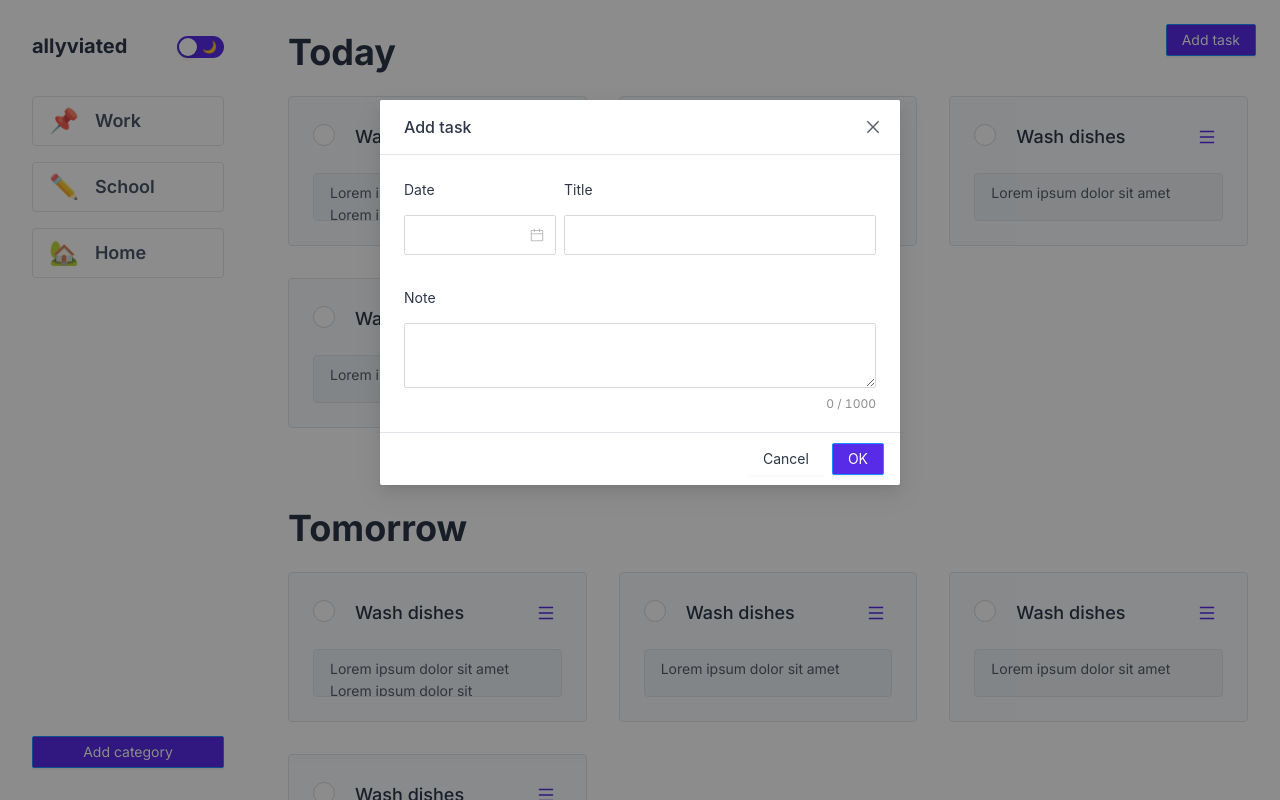
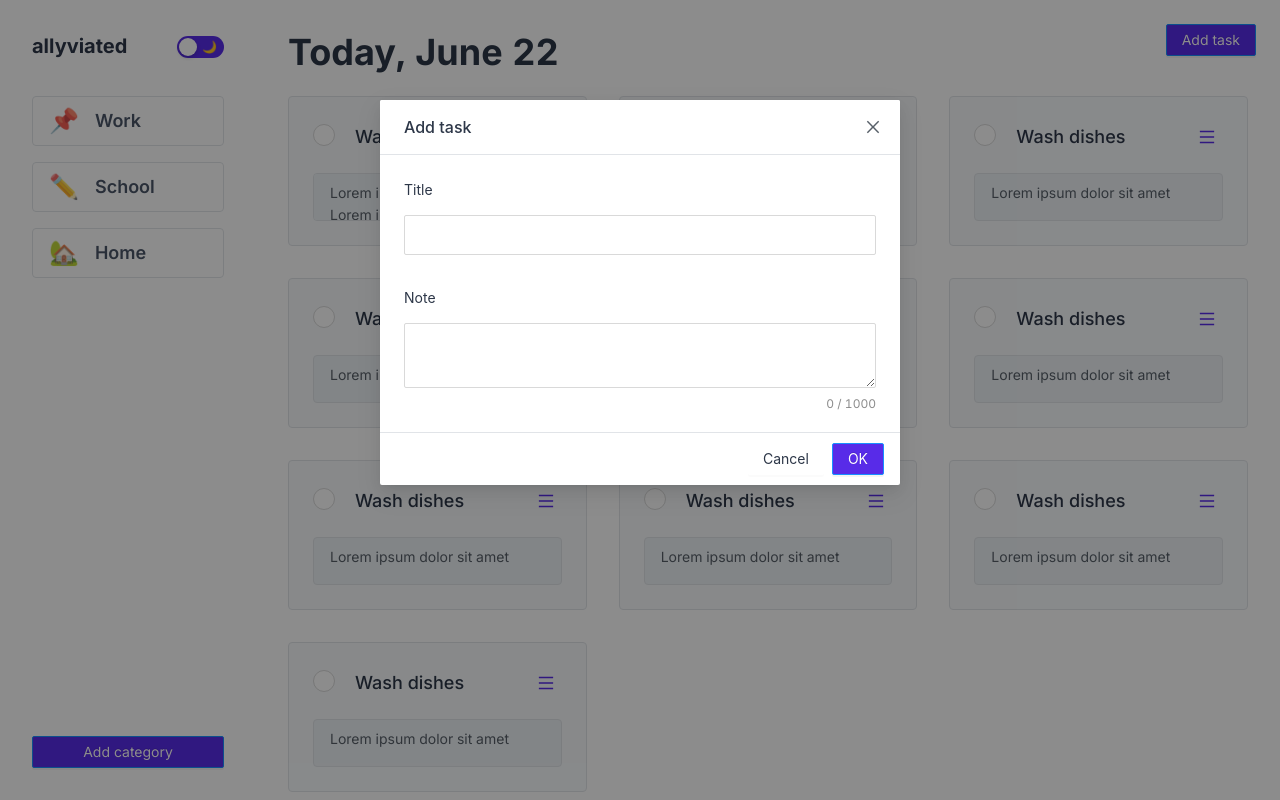
Before and after one commit to allyssasalvacion/my-to-do-list, a React (Create React App) app: page / in a window 1280 px wide. Both pictures are taken after a click on the button "Add task". Built offline with nearby package versions, Linux system fonts and the light colour scheme.

Commit message:
Remove days

```diff
--- a/package.json
+++ b/package.json
@@ -12,6 +12,7 @@
     "react": "^17.0.2",
     "react-dom": "^17.0.2",
     "react-scripts": "4.0.3",
+    "redux": "^4.1.0",
     "web-vitals": "^1.0.1"
   },
   "scripts": {
--- a/src/App.js
+++ b/src/App.js
@@ -50,9 +50,7 @@ function App() {
         )}
       </div>
       <div className="flex flex-col gap-20 justify-center items-center pb-12">
-        <DayContainer date="Today" />
-        <DayContainer date="Tomorrow" />
-        <DayContainer date="June 22, 2021" />
+        <DayContainer date="Today, June 22" />
       </div>
     </div>
   );
--- a/src/components/DayContainer.js
+++ b/src/components/DayContainer.js
@@ -14,6 +14,12 @@ const DayContainer = ({ date }) => {
         <TaskContainer task="Wash dishes" note="Lorem ipsum dolor sit amet" />
         <TaskContainer task="Wash dishes" note="Lorem ipsum dolor sit amet" />
         <TaskContainer task="Wash dishes" note="Lorem ipsum dolor sit amet" />
+        <TaskContainer task="Wash dishes" note="Lorem ipsum dolor sit amet" />
+        <TaskContainer task="Wash dishes" note="Lorem ipsum dolor sit amet" />
+        <TaskContainer task="Wash dishes" note="Lorem ipsum dolor sit amet" />
+        <TaskContainer task="Wash dishes" note="Lorem ipsum dolor sit amet" />
+        <TaskContainer task="Wash dishes" note="Lorem ipsum dolor sit amet" />
+        <TaskContainer task="Wash dishes" note="Lorem ipsum dolor sit amet" />
       </div>
     </section>
   );
--- a/src/components/TaskContainer/TaskContainer.js
+++ b/src/components/TaskContainer/TaskContainer.js
@@ -1,5 +1,5 @@
 import { Menu, Button, Dropdown, Checkbox, message } from "antd";
-import { MenuOutlined, DeleteOutlined } from "@ant-design/icons";
+import { MenuOutlined, DeleteOutlined, EditOutlined } from "@ant-design/icons";
 import "./index.css";
 
 const TaskContainer = ({ task, note }) => {
@@ -15,7 +15,10 @@ const TaskContainer = ({ task, note }) => {
 
   const menu = (
     <Menu onClick={handleMenuClick}>
-      <Menu.Item key="1" icon={<DeleteOutlined />}>
+      <Menu.Item key="1" icon={<EditOutlined />}>
+        Edit task
+      </Menu.Item>
+      <Menu.Item key="2" icon={<DeleteOutlined />}>
         Delete task
       </Menu.Item>
     </Menu>
--- a/src/components/TaskModal/TaskModal.js
+++ b/src/components/TaskModal/TaskModal.js
@@ -16,16 +16,8 @@ const TaskModal = ({ visible, handleOk, handleCancel, confirmLoading }) => {
       confirmLoading={confirmLoading}
       onCancel={handleCancel}
     >
-      <div className="grid gap-2 grid-cols-12">
-        <div className="col-span-4">
-          <p>Date</p>
-          <DatePicker onChange={onChange} size="large" placeholder="" />
-        </div>
-        <div className="col-span-8">
-          <p>Title</p>
-          <Input size="large" maxLength={30} />
-        </div>
-      </div>
+      <p>Title</p>
+      <Input size="large" maxLength={30} />
       <p className="mt-8">Note</p>
       <TextArea showCount maxLength={1000} size="large" className="mb-5" />
     </Modal>
--- /dev/null
+++ b/src/redux/store.js
@@ -0,0 +1,4 @@
+import { createStore } from "redux";
+import rootReducer from "./reducers";
+
+export default createStore(rootReducer);
```
Also changed, not shown: 1 other file (tests, documents, lock files or other folders).
